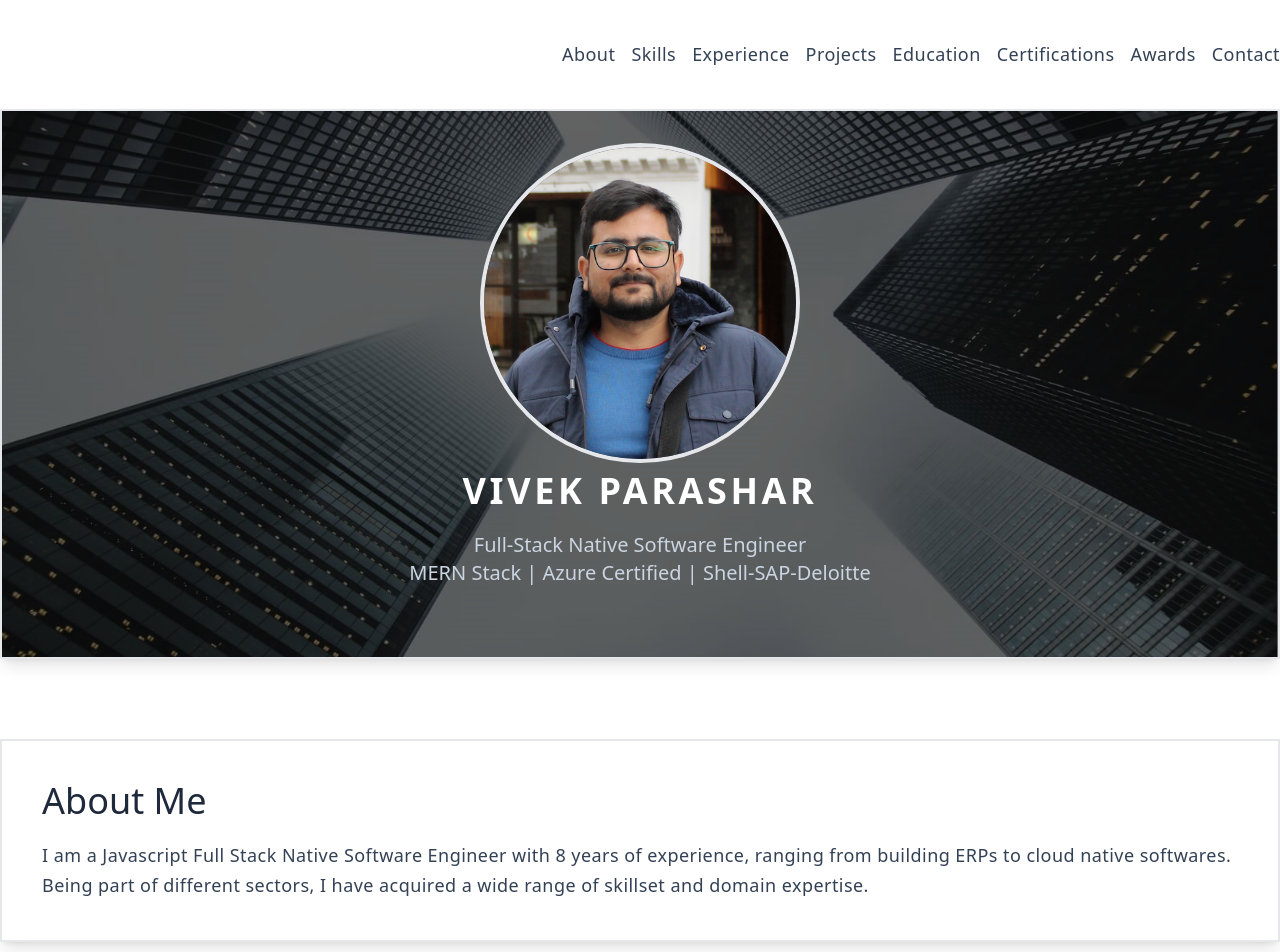
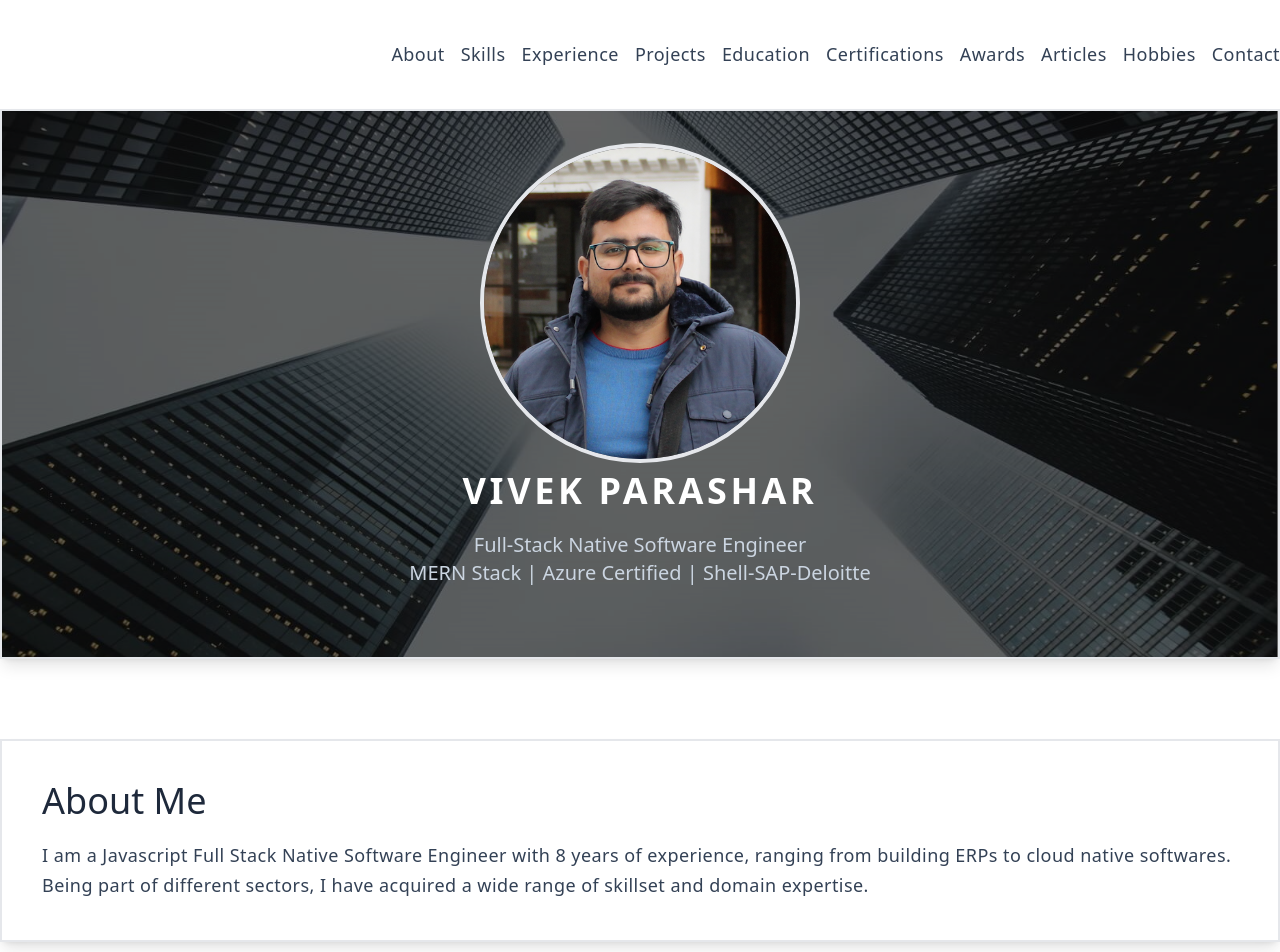
Before and after one commit to vivek1052/vivek1052.github.io, a Next.js app: page / in a window 1280 px wide. Shown: the top 952 px of the page. Built offline with nearby package versions, Linux system fonts and the light colour scheme.

Commit message:
articles and hobbies

```diff
--- /dev/null
+++ b/src/components/articles.tsx
@@ -0,0 +1,49 @@
+import CardLineItem from "./cardlineItem";
+import { calendarIcon, linkIcon } from "./icons";
+
+const ArticleItem = (article: {
+  title: string;
+  link: string;
+  date: string;
+}) => {
+  return (
+    <CardLineItem
+      timeline={false}
+      heading={<div>{article.title}</div>}
+      subHeadingIcon={calendarIcon}
+      subHeading={<div>{article.date}</div>}
+      line2Icon={linkIcon}
+      line2={<a href={article.link}>{article.link}</a>}
+      body={<div></div>}
+    />
+  );
+};
+
+export default function Articles({
+  articles,
+}: Readonly<{
+  articles: {
+    title: string;
+    link: string;
+    date: string;
+  }[];
+}>) {
+  return (
+    <div id="articles" className="card">
+      <div className="card-title">Articles</div>
+      <ul className="list">
+        {articles.map((article, i) => {
+          return (
+            <li key={i} className="list-item">
+              <ArticleItem
+                title={article.title}
+                link={article.link}
+                date={article.date}
+              />
+            </li>
+          );
+        })}
+      </ul>
+    </div>
+  );
+}
--- a/src/components/awards.tsx
+++ b/src/components/awards.tsx
@@ -1,5 +1,5 @@
 import CardLineItem from "./cardlineItem";
-import { calendarIcon, instituteIcon } from "./icons";
+import { calendarIcon } from "./icons";
 
 const AwardTimeline = (award: {
   title: string;
--- a/src/components/certification.tsx
+++ b/src/components/certification.tsx
@@ -1,5 +1,5 @@
 import CardLineItem from "./cardlineItem";
-import { calendarIcon, instituteIcon, linkIcon } from "./icons";
+import { calendarIcon, linkIcon } from "./icons";
 
 const CertificationTimeline = (certification: {
   title: string;
--- a/src/components/contact.tsx
+++ b/src/components/contact.tsx
@@ -1,8 +1,10 @@
+import { ReactElement } from "react";
 import {
   emailIcon,
   githubIcon,
   linkedInIcon,
   locationIcon,
+  mediumIcon,
   phoneIcon,
 } from "./icons";
 
@@ -17,20 +19,21 @@ const ContactItem = ({ icon, text }: { icon: JSX.Element; text: string }) => {
 
 export default function Contact({
   bio,
-}: {
+}: Readonly<{
   bio: {
     dob: string;
     email: string;
     phone: string;
     address: string;
-    githubHandle: string;
-    githubLink: string;
-    linkedinHandle: string;
-    linkedinLink: string;
+    webPresence: {
+      handle: string;
+      link: string;
+      icon: ReactElement;
+    }[];
   };
-}) {
+}>) {
   return (
-    <div className="flex flex-col lg:flex-row justify-center items-center">
+    <div className="flex flex-col justify-center items-center">
       <div className="flex flex-row justify-center items-center">
         <ContactItem icon={phoneIcon} text={bio.phone} />
         <div className="dot-icon" />
@@ -38,15 +41,15 @@ export default function Contact({
         <div className="dot-icon" />
         <ContactItem icon={locationIcon} text={bio.address} />
       </div>
-      <div className="dot-icon hidden lg:inline" />
-      <div className="flex flex-row justify-center items-center">
-        <a href={bio.githubLink}>
-          <ContactItem icon={githubIcon} text={bio.githubHandle} />
-        </a>
-        <div className="dot-icon" />
-        <a href={bio.linkedinLink}>
-          <ContactItem icon={linkedInIcon} text={bio.linkedinHandle} />
-        </a>
+      <div className="flex flex-row justify-center mt-2">
+        {bio.webPresence.map((web, i) => {
+          return (
+            <a key={i} href={web.link} className="flex flex-row items-center">
+              <ContactItem icon={web.icon} text={web.handle} />
+              {i < bio.webPresence.length - 1 && <div className="dot-icon" />}
+            </a>
+          );
+        })}
       </div>
     </div>
   );
--- a/src/components/header.tsx
+++ b/src/components/header.tsx
@@ -19,14 +19,22 @@ export default function Header() {
         <a href="#education">
           <div className="card-text-light">Education</div>
         </a>
-      </div>
-      <div className="flex flex-row justify-center gap-4">
+
         <a href="#certification">
           <div className="card-text-light">Certifications</div>
         </a>
-
+      </div>
+      <div className="flex flex-row justify-center gap-4">
         <a href="#award">
           <div className="card-text-light">Awards</div>
+        </a>
+
+        <a href="#articles">
+          <div className="card-text-light">Articles</div>
+        </a>
+
+        <a href="#hobbies">
+          <div className="card-text-light">Hobbies</div>
         </a>
 
         <a href="#contact">
--- /dev/null
+++ b/src/components/hobbies.tsx
@@ -0,0 +1,17 @@
+export default function Hobbies({ hobbies }: Readonly<{ hobbies: string[] }>) {
+  return (
+    <div id="hobbies" className="card">
+      <div className="card-title">Hobbies</div>
+      <div className="flex flex-row justify-start">
+        {hobbies.map((hobby, i) => {
+          return (
+            <div key={i} className="card-text flex flex-row items-center">
+              {hobby}
+              {i < hobbies.length - 1 && <div className="dot-icon" />}
+            </div>
+          );
+        })}
+      </div>
+    </div>
+  );
+}
--- a/src/components/icons.tsx
+++ b/src/components/icons.tsx
@@ -196,3 +196,19 @@ export const linkedInIcon = (
     <path d="M0 1.146C0 .513.526 0 1.175 0h13.65C15.474 0 16 .513 16 1.146v13.708c0 .633-.526 1.146-1.175 1.146H1.175C.526 16 0 15.487 0 14.854zm4.943 12.248V6.169H2.542v7.225zm-1.2-8.212c.837 0 1.358-.554 1.358-1.248-.015-.709-.52-1.248-1.342-1.248S2.4 3.226 2.4 3.934c0 .694.521 1.248 1.327 1.248zm4.908 8.212V9.359c0-.216.016-.432.08-.586.173-.431.568-.878 1.232-.878.869 0 1.216.662 1.216 1.634v3.865h2.401V9.25c0-2.22-1.184-3.252-2.764-3.252-1.274 0-1.845.7-2.165 1.193v.025h-.016l.016-.025V6.169h-2.4c.03.678 0 7.225 0 7.225z" />
   </svg>
 );
+
+export const mediumIcon = (
+  <svg
+    className="icon"
+    viewBox="0 -55 256 256"
+    xmlns="http://www.w3.org/2000/svg"
+    preserveAspectRatio="xMidYMid"
+  >
+    <g>
+      <path
+        d="M72.2009141,1.42108547e-14 C112.076502,1.42108547e-14 144.399375,32.5485469 144.399375,72.6964154 C144.399375,112.844284 112.074049,145.390378 72.2009141,145.390378 C32.327779,145.390378 0,112.844284 0,72.6964154 C0,32.5485469 32.325326,1.42108547e-14 72.2009141,1.42108547e-14 Z M187.500628,4.25836743 C207.438422,4.25836743 223.601085,34.8960455 223.601085,72.6964154 L223.603538,72.6964154 C223.603538,110.486973 207.440875,141.134463 187.503081,141.134463 C167.565287,141.134463 151.402624,110.486973 151.402624,72.6964154 C151.402624,34.9058574 167.562834,4.25836743 187.500628,4.25836743 Z M243.303393,11.3867175 C250.314,11.3867175 256,38.835526 256,72.6964154 C256,106.547493 250.316453,134.006113 243.303393,134.006113 C236.290333,134.006113 230.609239,106.554852 230.609239,72.6964154 C230.609239,38.837979 236.292786,11.3867175 243.303393,11.3867175 Z"
+        fill="#000000"
+      ></path>
+    </g>
+  </svg>
+);
--- a/src/components/skills.tsx
+++ b/src/components/skills.tsx
@@ -9,7 +9,7 @@ function SkillSet(
 ) {
   return (
     <div className="print:break-inside-avoid">
-      <div className="card-text-semibold">{skillSet.title}</div>
+      <div className="card-text-semibold">{skillSet.title.toUpperCase()}</div>
       <ul className="list">
         {skillSet.items.map((item, i) => {
           return (
--- a/src/pages/index.tsx
+++ b/src/pages/index.tsx
@@ -9,13 +9,15 @@ import Project from "@/components/project";
 import Certification from "@/components/certification";
 import Award from "@/components/awards";
 import Contact from "@/components/contact";
+import Hobbies from "@/components/hobbies";
+import Articles from "@/components/articles";
 
 export default function Home() {
   return (
     <main>
       <div className="body">
         <Header />
-        <div className="grid grid-flow-row gap-5 pb-5 sm:gap-10 sm:pb-10 xl:gap-20 xl:pb-20 print:gap-3">
+        <div className="grid grid-flow-row gap-5 sm:gap-10 xl:gap-20 print:gap-3">
           <TopCard
             name={userData.name}
             title={userData.title}
@@ -29,9 +31,11 @@ export default function Home() {
           <Education educations={userData.education} />
           <Certification certifications={userData.certifications} />
           <Award awards={userData.awards} />
-          <div id="contact" className="print:hidden my-10">
-            <Contact bio={userData.bio} />
-          </div>
+          <Articles articles={userData.articles} />
+          <Hobbies hobbies={userData.hobbies} />
+        </div>
+        <div id="contact" className="print:hidden my-10">
+          <Contact bio={userData.bio} />
         </div>
       </div>
     </main>
--- a/src/styles/globals.css
+++ b/src/styles/globals.css
@@ -17,7 +17,7 @@
   }
 
   .card-text {
-    @apply text-slate-700 text-lg leading-relaxed tracking-wide print:font-medium print:text-xs print:tracking-normal;
+    @apply text-slate-700 text-lg leading-relaxed tracking-wide print:font-medium print:text-xs;
   }
 
   .card-text-light {
--- a/src/userData.ts
+++ b/src/userData.ts
@@ -1,3 +1,6 @@
+import { ReactElement } from "react";
+import { githubIcon, linkedInIcon, mediumIcon } from "./components/icons";
+
 interface UserData {
   name: string;
   title: string;
@@ -8,10 +11,11 @@ interface UserData {
     email: string;
     phone: string;
     address: string;
-    githubHandle: string;
-    githubLink: string;
-    linkedinHandle: string;
-    linkedinLink: string;
+    webPresence: {
+      handle: string;
+      link: string;
+      icon: ReactElement;
+    }[];
   };
   skills: {
     title: string;
@@ -54,6 +58,12 @@ interface UserData {
     issuedDate: string;
     description: string;
   }[];
+  articles: {
+    title: string;
+    link: string;
+    date: string;
+  }[];
+  hobbies: string[];
 }
 
 const userData: UserData = {
@@ -67,10 +77,23 @@ const userData: UserData = {
     email: "vivekparashar811@gmail.com",
     phone: "+91-9884916300",
     address: "Bengaluru-560073",
-    githubHandle: "vivek1052",
-    githubLink: "https://github.com/vivek1052",
-    linkedinHandle: "vivek-parashar-a525a469",
-    linkedinLink: "https://www.linkedin.com/in/vivek-parashar-a525a469/",
+    webPresence: [
+      {
+        handle: "vivek1052",
+        link: "https://github.com/vivek1052",
+        icon: githubIcon,
+      },
+      {
+        handle: "vivek-parashar-a525a469",
+        link: "https://www.linkedin.com/in/vivek-parashar-a525a469/",
+        icon: linkedInIcon,
+      },
+      {
+        handle: "vivekparashar811",
+        link: "https://medium.com/@vivekparashar811",
+        icon: mediumIcon,
+      },
+    ],
   },
   skills: [
     {
@@ -155,7 +178,7 @@ const userData: UserData = {
       toDate: "Present",
       points: [
         "Developed and maintained Blockchain based book and claim platform for Sustainable Aviation Fuel, Avelia. Project used React, NestJS, MongoDB, etherjs and was deployed on AKS using Github Actions.",
-        "Redesigned the existing architecture to use asyncronous messaging bus instead of REST for microservice to microservice communication which improved throughput. Increased volume handling from 5 to 40 million gallons.ß",
+        "Redesigned the existing architecture to use asyncronous messaging bus instead of REST for microservice to microservice communication which improved throughput. Increased volume handling from 5 to 40 million gallons.",
         "Developed RBAC module inorder to make the platform multi-tenant/multi-persona.",
         "Contributed to open source and inhouse capability building by developing various libraries such as Odata filter parser and Azure Service Bus wrapper for Nestjs.",
       ],
@@ -341,6 +364,14 @@ const userData: UserData = {
       description: "Appreciated for performance on West Pharma project.",
     },
   ],
+  articles: [
+    {
+      title: "Azure Service Bus with Nestjs Decorators?",
+      link: "https://medium.com/@vivekparashar811/azure-service-bus-with-nestjs-decorators-0a2dd2d36942",
+      date: "Nov 2023",
+    },
+  ],
+  hobbies: ["Selfhosting Home Server", "Home Automation", "DIY Audio"],
 };
 
 export default userData;
```
